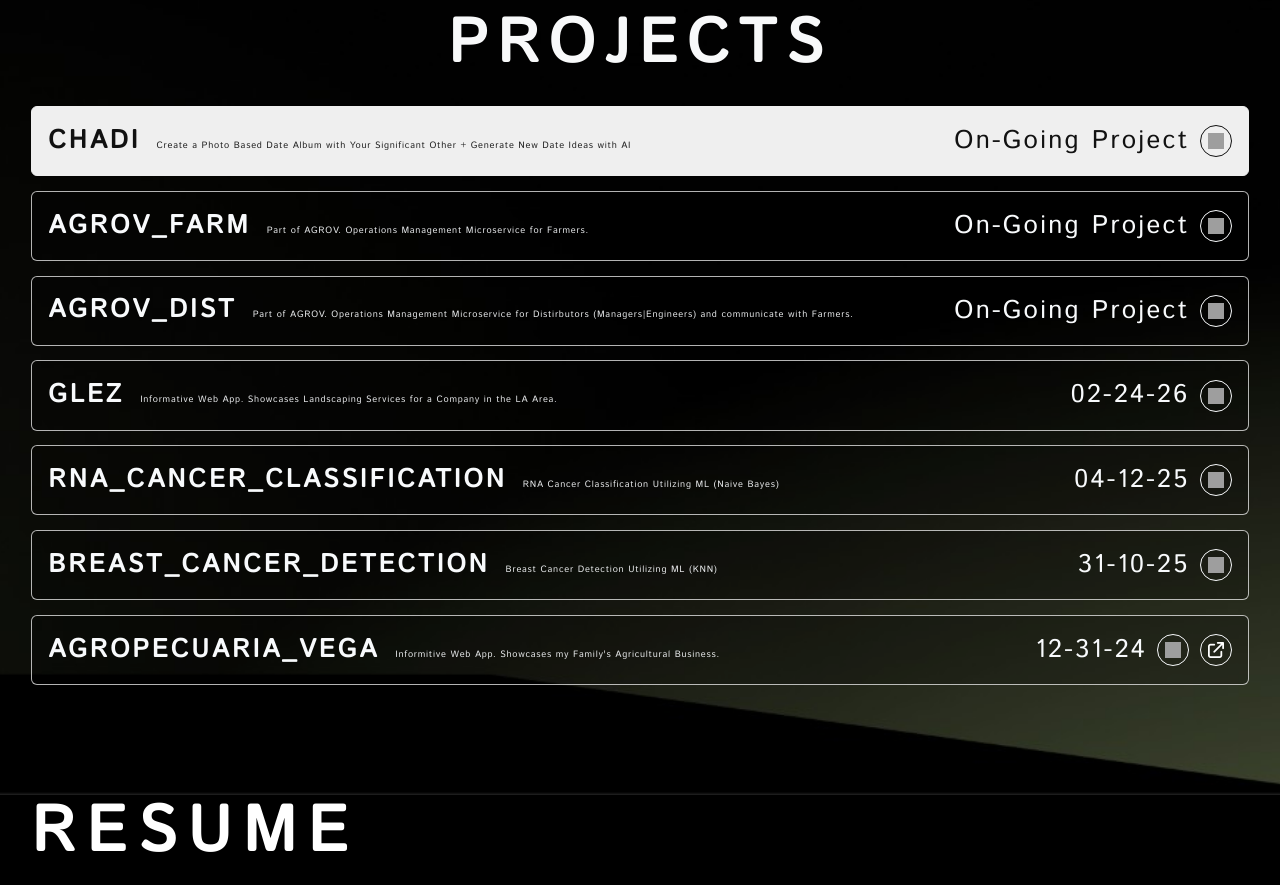
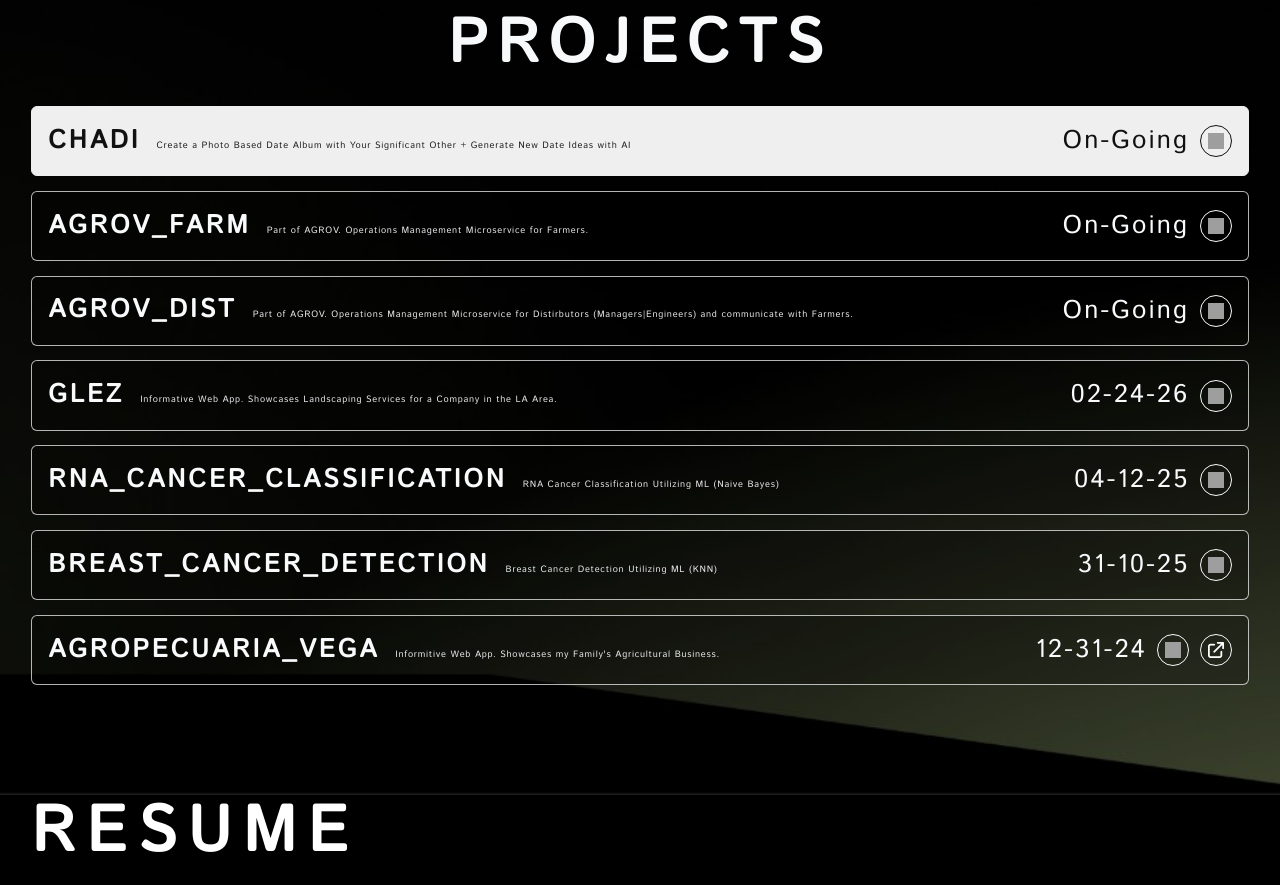
Before and after one commit to Charlievegac/Portfolio, a React (Vite) app: page / in a window 1280 px wide. Shown: the part 2320-3205 px from the top of the page. Built offline with nearby package versions, Linux system fonts and the light colour scheme; grey boxes are pictures that could not be loaded.

Commit message:
Updated project date formatting for consistency by removing 'Project' suffix from ongoing projects.

```diff
--- a/src/components/Projects/Projects.tsx
+++ b/src/components/Projects/Projects.tsx
@@ -10,7 +10,7 @@ const Projects = (): JSX.Element => {
         id: 'chadi',
         name: 'CHADI',
         description: 'Create a Photo Based Date Album with Your Significant Other + Generate New Date Ideas with AI',
-        date: 'On-Going Project',
+        date: 'On-Going ',
         githubUrl: '',
         liveUrl: null
       },
@@ -18,7 +18,7 @@ const Projects = (): JSX.Element => {
         id: 'agrov-farm',
         name: 'AGROV_FARM',
         description: 'Part of AGROV. Operations Management Microservice for Farmers.',
-        date: 'On-Going Project',
+        date: 'On-Going',
         githubUrl: '',
         liveUrl: null
       },
@@ -26,7 +26,7 @@ const Projects = (): JSX.Element => {
         id: 'agrov-distributor',
         name: 'AGROV_DIST',
         description: 'Part of AGROV. Operations Management Microservice for Distirbutors (Managers|Engineers) and communicate with Farmers.',
-        date: 'On-Going Project',
+        date: 'On-Going',
         githubUrl: '',
         liveUrl: null
       },
```
